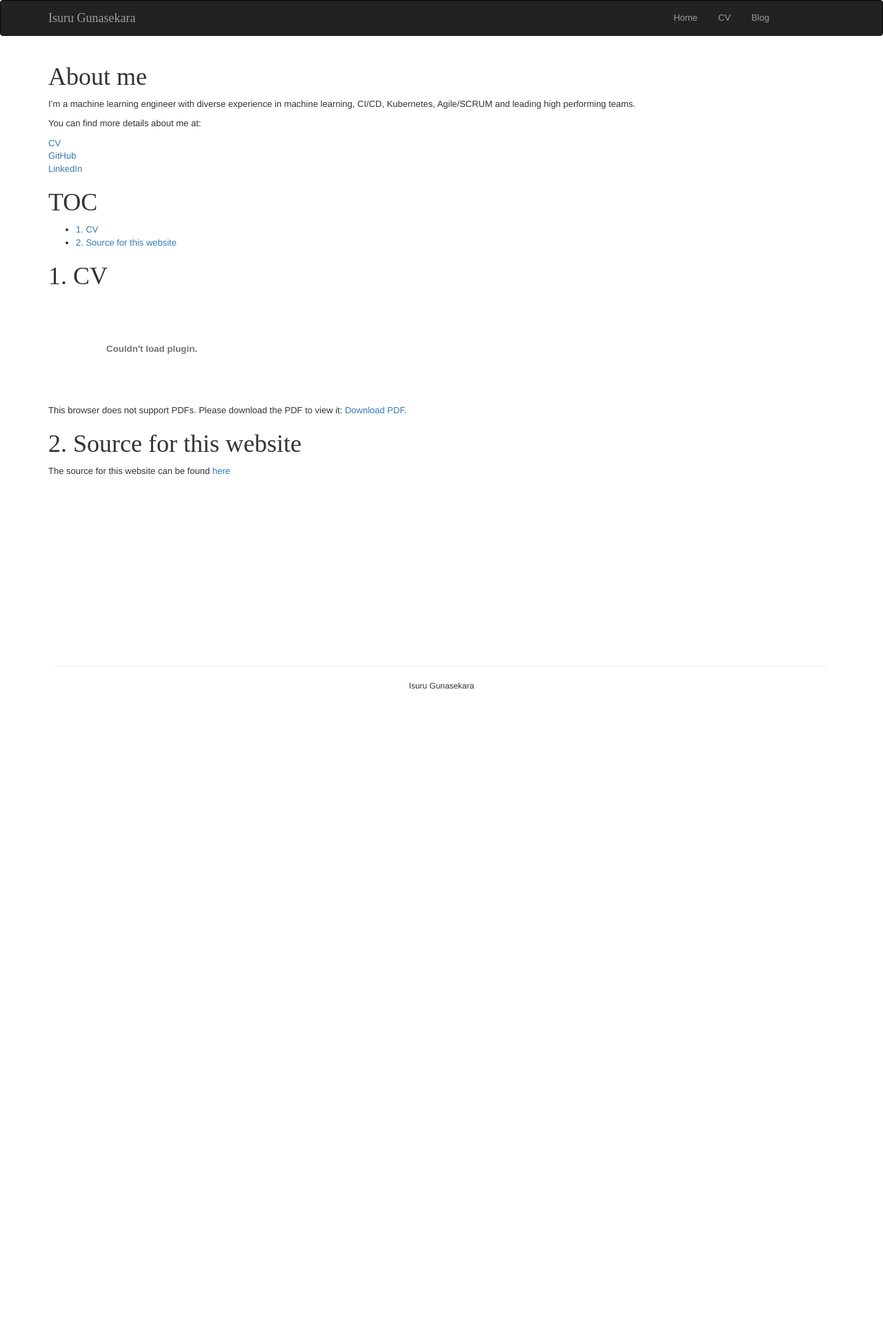
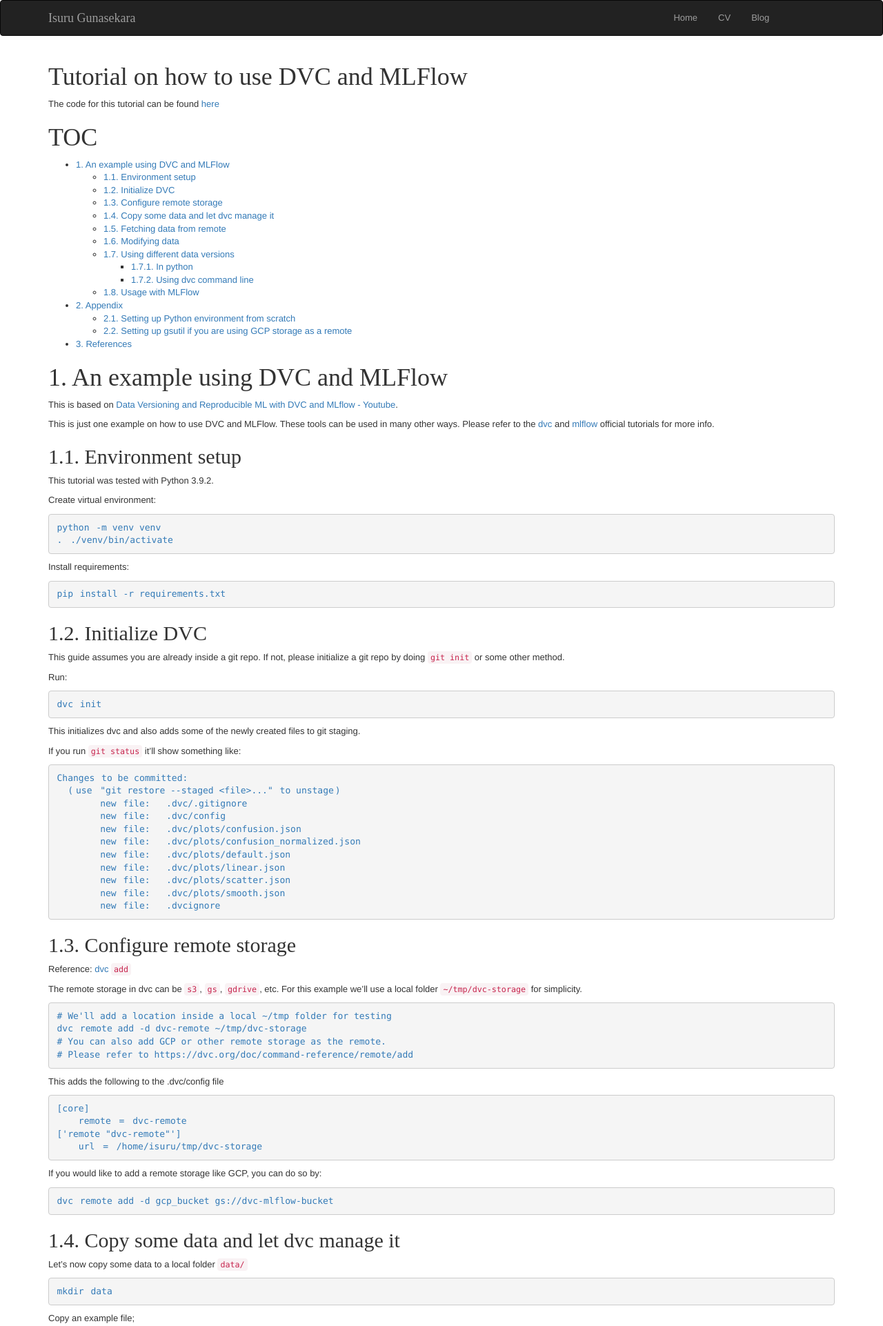
Before and after one commit to isuruwg/my-website, a Flask app: page /blog in a window 1280 px wide. Shown: the top 1922 px of the page at 69% size. Before the commit the page ends 999 px from the top, so only its background shows below. Run offline with Flask 2, Linux system fonts and the light colour scheme; some libraries are stand-ins or nearby versions; some web fonts are replaced.

Commit message:
Fixed link from blog.html to dvc.html

```diff
--- a/app/blog/templates/blog.html
+++ b/app/blog/templates/blog.html
@@ -3,7 +3,7 @@
 
 {% block content %}
 <div class="container">
-    {% include 'markdown/home_content.html' %}
+    {% include 'markdown/dvc.html' %}
 </div>
 
 
--- /dev/null
+++ b/app/blog/templates/markdown/dvc.html
@@ -0,0 +1,190 @@
+<h1 id="tutorial-on-how-to-use-dvc-and-mlflow">Tutorial on how to use DVC and MLFlow <!-- omit in toc --></h1>
+<p>The code for this tutorial can be found <a href="https://github.com/isuruwg/dvc-and-mlflow-tutorial">here</a></p>
+<h1 id="toc">TOC <!-- omit in toc --></h1>
+<ul>
+<li><a href="#1-an-example-using-dvc-and-mlflow">1. An example using DVC and MLFlow</a>
+<ul>
+<li><a href="#11-environment-setup">1.1. Environment setup</a></li>
+<li><a href="#12-initialize-dvc">1.2. Initialize DVC</a></li>
+<li><a href="#13-configure-remote-storage">1.3. Configure remote storage</a></li>
+<li><a href="#14-copy-some-data-and-let-dvc-manage-it">1.4. Copy some data and let dvc manage it</a></li>
+<li><a href="#15-fetching-data-from-remote">1.5. Fetching data from remote</a></li>
+<li><a href="#16-modifying-data">1.6. Modifying data</a></li>
+<li><a href="#17-using-different-data-versions">1.7. Using different data versions</a>
+<ul>
+<li><a href="#171-in-python">1.7.1. In python</a></li>
+<li><a href="#172-using-dvc-command-line">1.7.2. Using dvc command line</a></li>
+</ul></li>
+<li><a href="#18-usage-with-mlflow">1.8. Usage with MLFlow</a></li>
+</ul></li>
+<li><a href="#2-appendix">2. Appendix</a>
+<ul>
+<li><a href="#21-setting-up-python-environment-from-scratch">2.1. Setting up Python environment from scratch</a></li>
+<li><a href="#22-setting-up-gsutil-if-you-are-using-gcp-storage-as-a-remote">2.2. Setting up gsutil if you are using GCP storage as a remote</a></li>
+</ul></li>
+<li><a href="#3-references">3. References</a></li>
+</ul>
+<h1 id="an-example-using-dvc-and-mlflow">1. An example using DVC and MLFlow</h1>
+<p>This is based on <a href="https://www.youtube.com/watch?v=W2DvpCYw22o&amp;t">Data Versioning and Reproducible ML with DVC and MLflow - Youtube</a>.</p>
+<p>This is just one example on how to use DVC and MLFlow. These tools can be used in many other ways. Please refer to the <a href="https://dvc.org/doc/start">dvc</a> and <a href="https://www.mlflow.org/docs/latest/tutorials-and-examples/tutorial.html">mlflow</a> official tutorials for more info.</p>
+<h2 id="environment-setup">1.1. Environment setup</h2>
+<p>This tutorial was tested with Python 3.9.2.</p>
+<p>Create virtual environment:</p>
+<div class="sourceCode" id="cb1"><pre class="sourceCode bash"><code class="sourceCode bash"><a class="sourceLine" id="cb1-1" title="1"><span class="ex">python</span> -m venv venv</a>
+<a class="sourceLine" id="cb1-2" title="2"><span class="bu">.</span> <span class="ex">./venv/bin/activate</span></a></code></pre></div>
+<p>Install requirements:</p>
+<div class="sourceCode" id="cb2"><pre class="sourceCode bash"><code class="sourceCode bash"><a class="sourceLine" id="cb2-1" title="1"><span class="ex">pip</span> install -r requirements.txt</a></code></pre></div>
+<h2 id="initialize-dvc">1.2. Initialize DVC</h2>
+<p>This guide assumes you are already inside a git repo. If not, please initialize a git repo by doing <code>git init</code> or some other method.</p>
+<p>Run:</p>
+<div class="sourceCode" id="cb3"><pre class="sourceCode bash"><code class="sourceCode bash"><a class="sourceLine" id="cb3-1" title="1"><span class="ex">dvc</span> init</a></code></pre></div>
+<p>This initializes dvc and also adds some of the newly created files to git staging.</p>
+<p>If you run <code>git status</code> it’ll show something like:</p>
+<div class="sourceCode" id="cb4"><pre class="sourceCode bash"><code class="sourceCode bash"><a class="sourceLine" id="cb4-1" title="1"><span class="ex">Changes</span> to be committed:</a>
+<a class="sourceLine" id="cb4-2" title="2">  <span class="kw">(</span><span class="ex">use</span> <span class="st">&quot;git restore --staged &lt;file&gt;...&quot;</span> to unstage<span class="kw">)</span></a>
+<a class="sourceLine" id="cb4-3" title="3">        <span class="ex">new</span> file:   .dvc/.gitignore</a>
+<a class="sourceLine" id="cb4-4" title="4">        <span class="ex">new</span> file:   .dvc/config</a>
+<a class="sourceLine" id="cb4-5" title="5">        <span class="ex">new</span> file:   .dvc/plots/confusion.json</a>
+<a class="sourceLine" id="cb4-6" title="6">        <span class="ex">new</span> file:   .dvc/plots/confusion_normalized.json</a>
+<a class="sourceLine" id="cb4-7" title="7">        <span class="ex">new</span> file:   .dvc/plots/default.json</a>
+<a class="sourceLine" id="cb4-8" title="8">        <span class="ex">new</span> file:   .dvc/plots/linear.json</a>
+<a class="sourceLine" id="cb4-9" title="9">        <span class="ex">new</span> file:   .dvc/plots/scatter.json</a>
+<a class="sourceLine" id="cb4-10" title="10">        <span class="ex">new</span> file:   .dvc/plots/smooth.json</a>
+<a class="sourceLine" id="cb4-11" title="11">        <span class="ex">new</span> file:   .dvcignore</a></code></pre></div>
+<h2 id="configure-remote-storage">1.3. Configure remote storage</h2>
+<p>Reference: <a href="https://dvc.org/doc/command-reference/remote/add">dvc <code>add</code></a></p>
+<p>The remote storage in dvc can be <code>s3</code>, <code>gs</code>, <code>gdrive</code>, etc. For this example we’ll use a local folder <code>~/tmp/dvc-storage</code> for simplicity.</p>
+<div class="sourceCode" id="cb5"><pre class="sourceCode bash"><code class="sourceCode bash"><a class="sourceLine" id="cb5-1" title="1"><span class="co"># We&#39;ll add a location inside a local ~/tmp folder for testing </span></a>
+<a class="sourceLine" id="cb5-2" title="2"><span class="ex">dvc</span> remote add -d dvc-remote ~/tmp/dvc-storage</a>
+<a class="sourceLine" id="cb5-3" title="3"><span class="co"># You can also add GCP or other remote storage as the remote.</span></a>
+<a class="sourceLine" id="cb5-4" title="4"><span class="co"># Please refer to https://dvc.org/doc/command-reference/remote/add </span></a></code></pre></div>
+<p>This adds the following to the .dvc/config file</p>
+<div class="sourceCode" id="cb6"><pre class="sourceCode ini"><code class="sourceCode ini"><a class="sourceLine" id="cb6-1" title="1"><span class="kw">[core]</span></a>
+<a class="sourceLine" id="cb6-2" title="2"><span class="dt">    remote </span><span class="ot">=</span><span class="st"> dvc-remote</span></a>
+<a class="sourceLine" id="cb6-3" title="3"><span class="kw">[&#39;remote &quot;dvc-remote&quot;&#39;]</span></a>
+<a class="sourceLine" id="cb6-4" title="4"><span class="dt">    url </span><span class="ot">=</span><span class="st"> /home/isuru/tmp/dvc-storage</span></a></code></pre></div>
+<p>If you would like to add a remote storage like GCP, you can do so by:</p>
+<div class="sourceCode" id="cb7"><pre class="sourceCode bash"><code class="sourceCode bash"><a class="sourceLine" id="cb7-1" title="1"><span class="ex">dvc</span> remote add -d gcp_bucket gs://dvc-mlflow-bucket</a></code></pre></div>
+<h2 id="copy-some-data-and-let-dvc-manage-it">1.4. Copy some data and let dvc manage it</h2>
+<p>Let’s now copy some data to a local folder <code>data/</code></p>
+<div class="sourceCode" id="cb8"><pre class="sourceCode bash"><code class="sourceCode bash"><a class="sourceLine" id="cb8-1" title="1"><span class="fu">mkdir</span> data</a></code></pre></div>
+<p>Copy an example file;</p>
+<p>For this we’ll copy <a href="https://github.com/mlflow/mlflow/blob/master/examples/sklearn_elasticnet_wine/wine-quality.csv">wine-quality.csv example file from mlflow</a> into the <a href="data/">data/</a> folder.</p>
+<div class="sourceCode" id="cb9"><pre class="sourceCode bash"><code class="sourceCode bash"><a class="sourceLine" id="cb9-1" title="1"><span class="fu">wget</span> --directory-prefix=data/ https://raw.githubusercontent.com/mlflow/mlflow/master/examples/sklearn_elasticnet_wine/wine-quality.csv</a></code></pre></div>
+<p>Add the file to dvc:</p>
+<div class="sourceCode" id="cb10"><pre class="sourceCode bash"><code class="sourceCode bash"><a class="sourceLine" id="cb10-1" title="1"><span class="ex">dvc</span> add data/wine-quality.csv</a></code></pre></div>
+<p>DVC creates a <a href="data/wine-quality.csv.dvc">wine-quality.csv.dvc</a> file and also adds a <a href="data/.gitignore">.gitignore</a> file inside the <code>data/</code> folder.</p>
+<p>Let’s also add a git tag to make it easier to track the data versions through git:</p>
+<div class="sourceCode" id="cb11"><pre class="sourceCode bash"><code class="sourceCode bash"><a class="sourceLine" id="cb11-1" title="1"><span class="co"># Add and commit:</span></a>
+<a class="sourceLine" id="cb11-2" title="2"><span class="fu">git</span> add data/wine-quality.csv.dvc data/.gitignore</a>
+<a class="sourceLine" id="cb11-3" title="3"><span class="fu">git</span> commit -m <span class="st">&quot;data: track&quot;</span></a>
+<a class="sourceLine" id="cb11-4" title="4"></a>
+<a class="sourceLine" id="cb11-5" title="5"><span class="fu">git</span> tag -a <span class="st">&#39;v1&#39;</span> -m <span class="st">&#39;raw data&#39;</span></a></code></pre></div>
+<p>Now let’s sync our local data with our remote:</p>
+<div class="sourceCode" id="cb12"><pre class="sourceCode bash"><code class="sourceCode bash"><a class="sourceLine" id="cb12-1" title="1"><span class="ex">dvc</span> push</a></code></pre></div>
+<p>Let’s now see what’s inside our remote</p>
+<div class="sourceCode" id="cb13"><pre class="sourceCode bash"><code class="sourceCode bash"><a class="sourceLine" id="cb13-1" title="1"><span class="fu">ls</span> -lR ~/tmp/dvc-storage/</a></code></pre></div>
+<p>This gives:</p>
+<div class="sourceCode" id="cb14"><pre class="sourceCode bash"><code class="sourceCode bash"><a class="sourceLine" id="cb14-1" title="1"><span class="ex">/home/user/tmp/dvc-storage</span>/:</a>
+<a class="sourceLine" id="cb14-2" title="2"><span class="ex">total</span> 4</a>
+<a class="sourceLine" id="cb14-3" title="3"><span class="ex">drwxrwxr-x</span> 2 user user 4096 Apr 13 14:47 5d</a>
+<a class="sourceLine" id="cb14-4" title="4"></a>
+<a class="sourceLine" id="cb14-5" title="5"><span class="ex">/home/user/tmp/dvc-storage</span>/5d:</a>
+<a class="sourceLine" id="cb14-6" title="6"><span class="ex">total</span> 260</a>
+<a class="sourceLine" id="cb14-7" title="7"><span class="ex">-r--r--r--</span> 1 user user 264426 Apr 13 14:47 6f24258e3c50bb01a61194b5401f5d</a></code></pre></div>
+<p>Now, we can remove the local data if required:</p>
+<div class="sourceCode" id="cb15"><pre class="sourceCode bash"><code class="sourceCode bash"><a class="sourceLine" id="cb15-1" title="1"><span class="fu">rm</span> -rf data/wine-quality.csv</a>
+<a class="sourceLine" id="cb15-2" title="2"><span class="co"># Let&#39;s remove the data from .dvc/cache too</span></a>
+<a class="sourceLine" id="cb15-3" title="3"><span class="fu">rm</span> -rf .dvc/cache</a></code></pre></div>
+<h2 id="fetching-data-from-remote">1.5. Fetching data from remote</h2>
+<p>Since we deleted our data in the section above, we can bring them back from remote using <code>dvc pull</code></p>
+<div class="sourceCode" id="cb16"><pre class="sourceCode bash"><code class="sourceCode bash"><a class="sourceLine" id="cb16-1" title="1"><span class="ex">dvc</span> pull</a></code></pre></div>
+<h2 id="modifying-data">1.6. Modifying data</h2>
+<div class="sourceCode" id="cb17"><pre class="sourceCode bash"><code class="sourceCode bash"><a class="sourceLine" id="cb17-1" title="1"><span class="co"># Let&#39;s do a simple modification to our csv file</span></a>
+<a class="sourceLine" id="cb17-2" title="2"><span class="fu">sed</span> -i <span class="st">&#39;2,1001d&#39;</span> data/wine-quality.csv</a>
+<a class="sourceLine" id="cb17-3" title="3"><span class="co"># let&#39;s check dvc status</span></a>
+<a class="sourceLine" id="cb17-4" title="4"><span class="ex">dvc</span> status</a></code></pre></div>
+<p><code>dvc status</code> command shows that our file was changed:</p>
+<div class="sourceCode" id="cb18"><pre class="sourceCode bash"><code class="sourceCode bash"><a class="sourceLine" id="cb18-1" title="1"><span class="ex">data</span>/wine-quality.csv.dvc:                                            </a>
+<a class="sourceLine" id="cb18-2" title="2">        <span class="ex">changed</span> outs:</a>
+<a class="sourceLine" id="cb18-3" title="3">                <span class="ex">modified</span>:           data/wine-quality.csv</a></code></pre></div>
+<p>Now let’s add the new data file to dvc:</p>
+<div class="sourceCode" id="cb19"><pre class="sourceCode bash"><code class="sourceCode bash"><a class="sourceLine" id="cb19-1" title="1"><span class="ex">dvc</span> add data/wine-quality.csv</a></code></pre></div>
+<p>Now let’s do a git commit:</p>
+<div class="sourceCode" id="cb20"><pre class="sourceCode bash"><code class="sourceCode bash"><a class="sourceLine" id="cb20-1" title="1"><span class="fu">git</span> add data/wine-quality.csv.dvc</a>
+<a class="sourceLine" id="cb20-2" title="2"><span class="fu">git</span> commit -m <span class="st">&quot;data: remove 1000 lines&quot;</span></a></code></pre></div>
+<p>Let’s also add a git tag:</p>
+<div class="sourceCode" id="cb21"><pre class="sourceCode bash"><code class="sourceCode bash"><a class="sourceLine" id="cb21-1" title="1"><span class="fu">git</span> tag -a <span class="st">&#39;v2&#39;</span> -m <span class="st">&#39;removed 1000 lines&#39;</span></a></code></pre></div>
+<p>Let’s also push our data to remote storage:</p>
+<div class="sourceCode" id="cb22"><pre class="sourceCode bash"><code class="sourceCode bash"><a class="sourceLine" id="cb22-1" title="1"><span class="ex">dvc</span> push</a></code></pre></div>
+<p>Also remember to push your tag to the remote repo by doing <code>git push --tags</code>.</p>
+<h2 id="using-different-data-versions">1.7. Using different data versions</h2>
+<h3 id="in-python">1.7.1. In python</h3>
+<div class="sourceCode" id="cb23"><pre class="sourceCode python"><code class="sourceCode python"><a class="sourceLine" id="cb23-1" title="1"><span class="im">import</span> dvc.api</a>
+<a class="sourceLine" id="cb23-2" title="2"></a>
+<a class="sourceLine" id="cb23-3" title="3">data_url <span class="op">=</span> dvc.api.get_url(</a>
+<a class="sourceLine" id="cb23-4" title="4">        path <span class="op">=</span> <span class="st">&#39;data/wine-quality.csv&#39;</span>,</a>
+<a class="sourceLine" id="cb23-5" title="5">        repo <span class="op">=</span> <span class="st">&#39;.&#39;</span>,</a>
+<a class="sourceLine" id="cb23-6" title="6">        <span class="co"># You can use different values for rev here.</span></a>
+<a class="sourceLine" id="cb23-7" title="7">        <span class="co"># This can be any revision such as a branch tag name or a comit hash</span></a>
+<a class="sourceLine" id="cb23-8" title="8">        <span class="co"># ref: https://dvc.org/doc/api-reference/get_url</span></a>
+<a class="sourceLine" id="cb23-9" title="9">        rev <span class="op">=</span> <span class="st">&#39;v2&#39;</span></a>
+<a class="sourceLine" id="cb23-10" title="10">    )</a>
+<a class="sourceLine" id="cb23-11" title="11"></a>
+<a class="sourceLine" id="cb23-12" title="12"><span class="co"># Then you can use the data in your favourite tool, eg: pandas;</span></a>
+<a class="sourceLine" id="cb23-13" title="13">data <span class="op">=</span> pd.read_csv(data_url)</a></code></pre></div>
+<h3 id="using-dvc-command-line">1.7.2. Using dvc command line</h3>
+<p><code>git checkout</code> combined with <code>dvc checkout</code> is one way to do this. Please refer to <a href="https://dvc.org/doc/command-reference/checkout">dvc checkout documentation</a> for more info.</p>
+<h2 id="usage-with-mlflow">1.8. Usage with MLFlow</h2>
+<p>For this, we’ll use <a href="https://github.com/mlflow/mlflow/blob/master/examples/sklearn_elasticnet_wine/train.py">this file from mlflow examples</a>.</p>
+<p>This file has been downloaded to <a href="train.py">train.py</a>. ( <a href="https://github.com/mlflow/mlflow/blob/d743a40426d5dedbde395a4e6bbdeebadbccd4dc/examples/sklearn_elasticnet_wine/train.py">exact same version of file used can be accessed through this link</a> )</p>
+<p>This guide shows <strong>one</strong> of the many ways you can use mlflow and dvc together. However, please note that these two tools also have some overlaps between their features which allow you to use these tools in many other different ways (either together or independently). Please follow the docs for <a href="">mlflow</a> and <a href="">dvc</a> for more info.</p>
+<p>MLFlow allows to track hyperparameters, performance metrics, using a helpful python package. Values of python variables can be tracked across different runs by using the <code>log_param</code> function.</p>
+<div class="sourceCode" id="cb24"><pre class="sourceCode python"><code class="sourceCode python"><a class="sourceLine" id="cb24-1" title="1">mlflow.log_param(<span class="st">&#39;data_url&#39;</span>, data_url)</a>
+<a class="sourceLine" id="cb24-2" title="2">mlflow.log_param(<span class="st">&#39;data_version&#39;</span>, VERSION)</a>
+<a class="sourceLine" id="cb24-3" title="3">mlflow.log_param(<span class="st">&#39;input_rows&#39;</span>, data.shape[<span class="dv">0</span>])</a>
+<a class="sourceLine" id="cb24-4" title="4">mlflow.log_param(<span class="st">&#39;input_cols&#39;</span>, data.shape[<span class="dv">1</span>]) </a></code></pre></div>
+<p>MLFLow runs can be recorded using the following different methods [<a href="https://www.mlflow.org/docs/latest/tracking.html#where-runs-are-recorded">ref</a>]:</p>
+<ul>
+<li>Local file path</li>
+<li>SQL db</li>
+<li>MLflow tracking server</li>
+<li>Databricks workspace</li>
+</ul>
+<p>For this example we’ll use a local file method. This is the easiest way to do things. But if we want to track and share our experiments with colleagues, using one of the <a href="https://www.mlflow.org/docs/latest/tracking.html#where-runs-are-recorded">other</a> supported methods to store experiment data is recommended.</p>
+<p>Now let’s try two different experiments with two different versions of data:</p>
+<p>open <a href="train.py">train.py</a> and find the following constants (lines 25 to 28):</p>
+<div class="sourceCode" id="cb25"><pre class="sourceCode python"><code class="sourceCode python"><a class="sourceLine" id="cb25-1" title="1"><span class="co"># Constants for dvc</span></a>
+<a class="sourceLine" id="cb25-2" title="2">PATH <span class="op">=</span> <span class="st">&#39;data/wine-quality.csv&#39;</span></a>
+<a class="sourceLine" id="cb25-3" title="3">REPO <span class="op">=</span> <span class="st">&#39;.&#39;</span> <span class="co"># Path to the Git repo</span></a>
+<a class="sourceLine" id="cb25-4" title="4">VERSION <span class="op">=</span> <span class="st">&#39;v2&#39;</span> <span class="co"># This is the GitHub tag corresponding to the data version</span></a></code></pre></div>
+<p>The <code>VERSION</code> constant here defines the GitHub tag associated with the data version we want to use. Run <a href="train.py">train.py</a> (<code>python train.py</code>) and see the results, now change the <code>VERSION</code> constant to <code>VERSION=v1</code> and run <a href="train.py">train.py</a> again. You can see based on the results that a different data version has been used.</p>
+<p>You can now open the MLFlow ui by running,</p>
+<div class="sourceCode" id="cb26"><pre class="sourceCode bash"><code class="sourceCode bash"><a class="sourceLine" id="cb26-1" title="1"><span class="co"># activate virtual environment if you haven&#39;t already</span></a>
+<a class="sourceLine" id="cb26-2" title="2"><span class="co"># . ./venv/bin/activate</span></a>
+<a class="sourceLine" id="cb26-3" title="3"></a>
+<a class="sourceLine" id="cb26-4" title="4"><span class="ex">mlflow</span> ui</a></code></pre></div>
+<p>And visit http://127.0.0.1:5000/ to view experiments.</p>
+<h1 id="appendix">2. Appendix</h1>
+<h2 id="setting-up-python-environment-from-scratch">2.1. Setting up Python environment from scratch</h2>
+<p>This section shows how to create the development environment from scratch.</p>
+<p>Create virtual environment:</p>
+<div class="sourceCode" id="cb27"><pre class="sourceCode bash"><code class="sourceCode bash"><a class="sourceLine" id="cb27-1" title="1"><span class="ex">python</span> -m venv venv</a>
+<a class="sourceLine" id="cb27-2" title="2"><span class="bu">.</span> <span class="ex">./venv/bin/activate</span></a></code></pre></div>
+<p>Install dependencies:</p>
+<div class="sourceCode" id="cb28"><pre class="sourceCode bash"><code class="sourceCode bash"><a class="sourceLine" id="cb28-1" title="1"><span class="ex">pip</span> install mlflow</a>
+<a class="sourceLine" id="cb28-2" title="2"><span class="co"># dvc has many installation options such as [all], [s3], [gdrive], etc.</span></a>
+<a class="sourceLine" id="cb28-3" title="3"><span class="co"># Please refer to: https://dvc.org/doc/install/linux</span></a>
+<a class="sourceLine" id="cb28-4" title="4"><span class="ex">pip</span> install dvc[gs]</a>
+<a class="sourceLine" id="cb28-5" title="5"></a>
+<a class="sourceLine" id="cb28-6" title="6"><span class="co"># Dependencies for the MLFlow, DVC combined tutorial</span></a>
+<a class="sourceLine" id="cb28-7" title="7"><span class="ex">pip</span> install scikit-learn</a></code></pre></div>
+<p>Freeze dependencies:</p>
+<div class="sourceCode" id="cb29"><pre class="sourceCode bash"><code class="sourceCode bash"><a class="sourceLine" id="cb29-1" title="1"><span class="ex">pip</span> freeze <span class="op">&gt;</span> requirements.txt</a></code></pre></div>
+<h2 id="setting-up-gsutil-if-you-are-using-gcp-storage-as-a-remote">2.2. Setting up gsutil if you are using GCP storage as a remote</h2>
+<p>Please refer to <a href="https://cloud.google.com/sdk/docs/install#deb">this guide</a> to install and setup <code>gsutil</code> and make sure you are logged in.</p>
+<p>Please refer to the relevent GCP section in <a href="https://dvc.org/doc/command-reference/remote/add">this guide</a> to see the most up to date information about setting up gcp credentials.</p>
+<h1 id="references">3. References</h1>
+<ol type="1">
+<li><a href="https://www.youtube.com/watch?v=W2DvpCYw22o&amp;t">Data Versioning and Reproducible ML with DVC and MLflow - Youtube</a></li>
+</ol>
```
